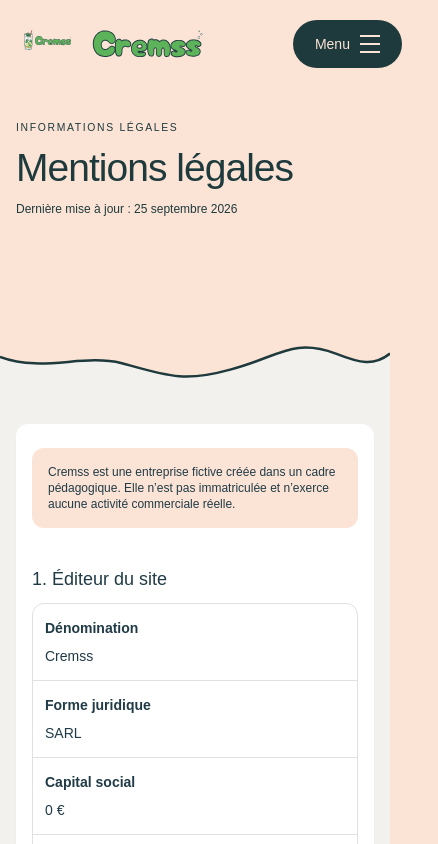
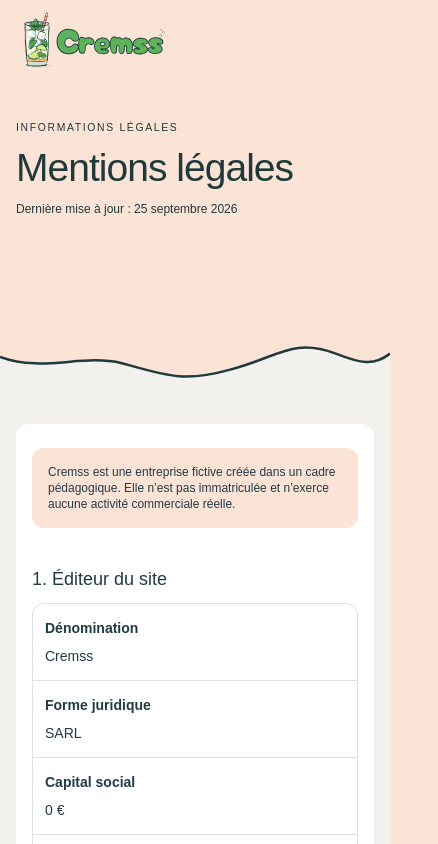
Before and after one commit to Cremss-lr/agence-cremss, a React (Vite) app: page /mentions-legales in a window 390 px wide. Shown: the top 844 px of the page, 438 px wide, since content can reach past the window. Built offline with nearby package versions, Linux system fonts and the light colour scheme; a web font is replaced by a local one.

Commit message:
fix: responsive LegalPage

```diff
--- a/src/layouts/legal-page/LegalPage.tsx
+++ b/src/layouts/legal-page/LegalPage.tsx
@@ -29,7 +29,9 @@ export function LegalPage({ page = "cgv" }: LegalPageProps) {
 
   return (
     <main className="min-h-screen bg-ground text-ink">
-      <SiteHeader />
+      <div className="w-full [&>header]:box-border">
+        <SiteHeader menu={false} />
+      </div>
 
       <section className="bg-warm-gray font-body">
         <div className="relative bg-ground">
```
